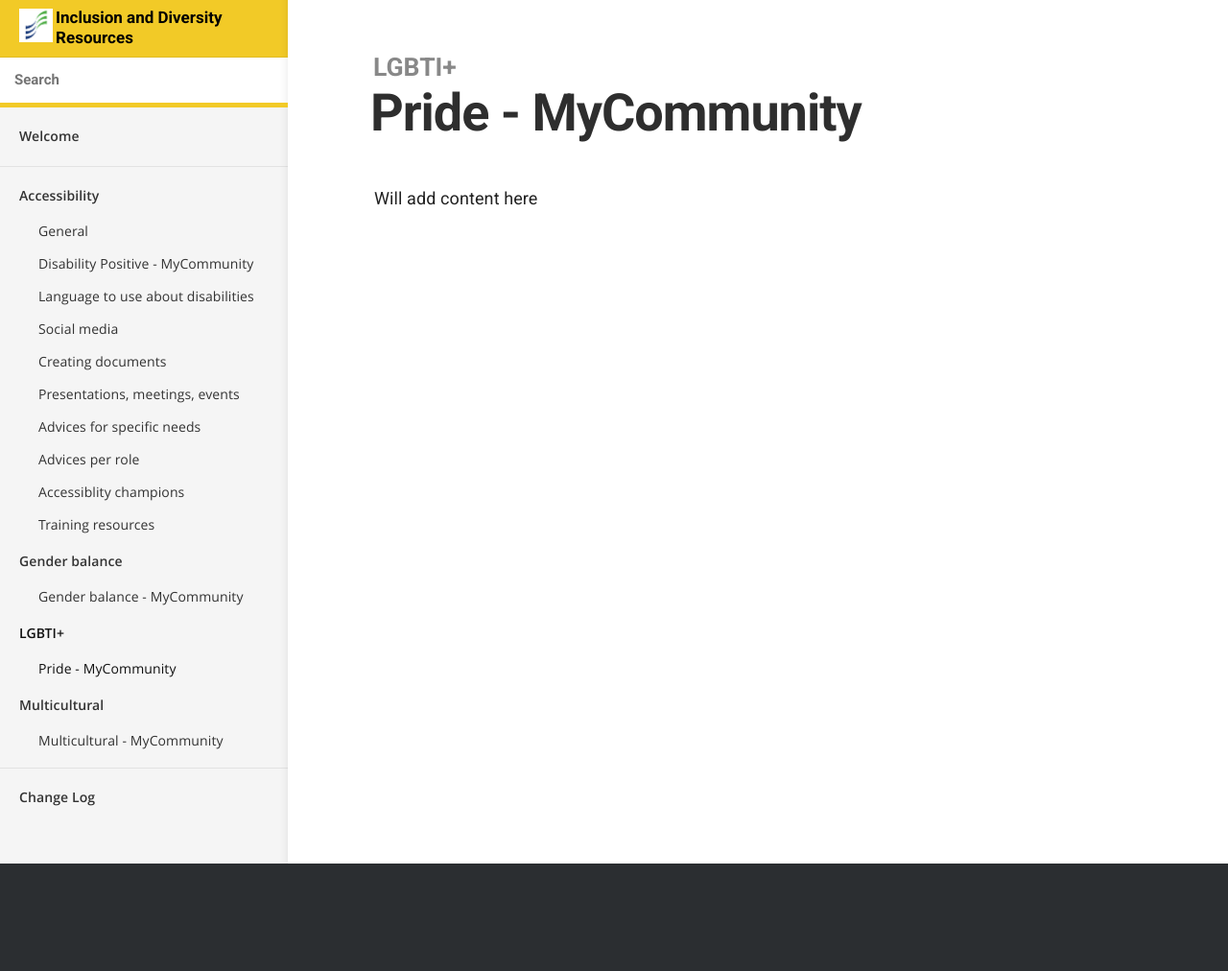
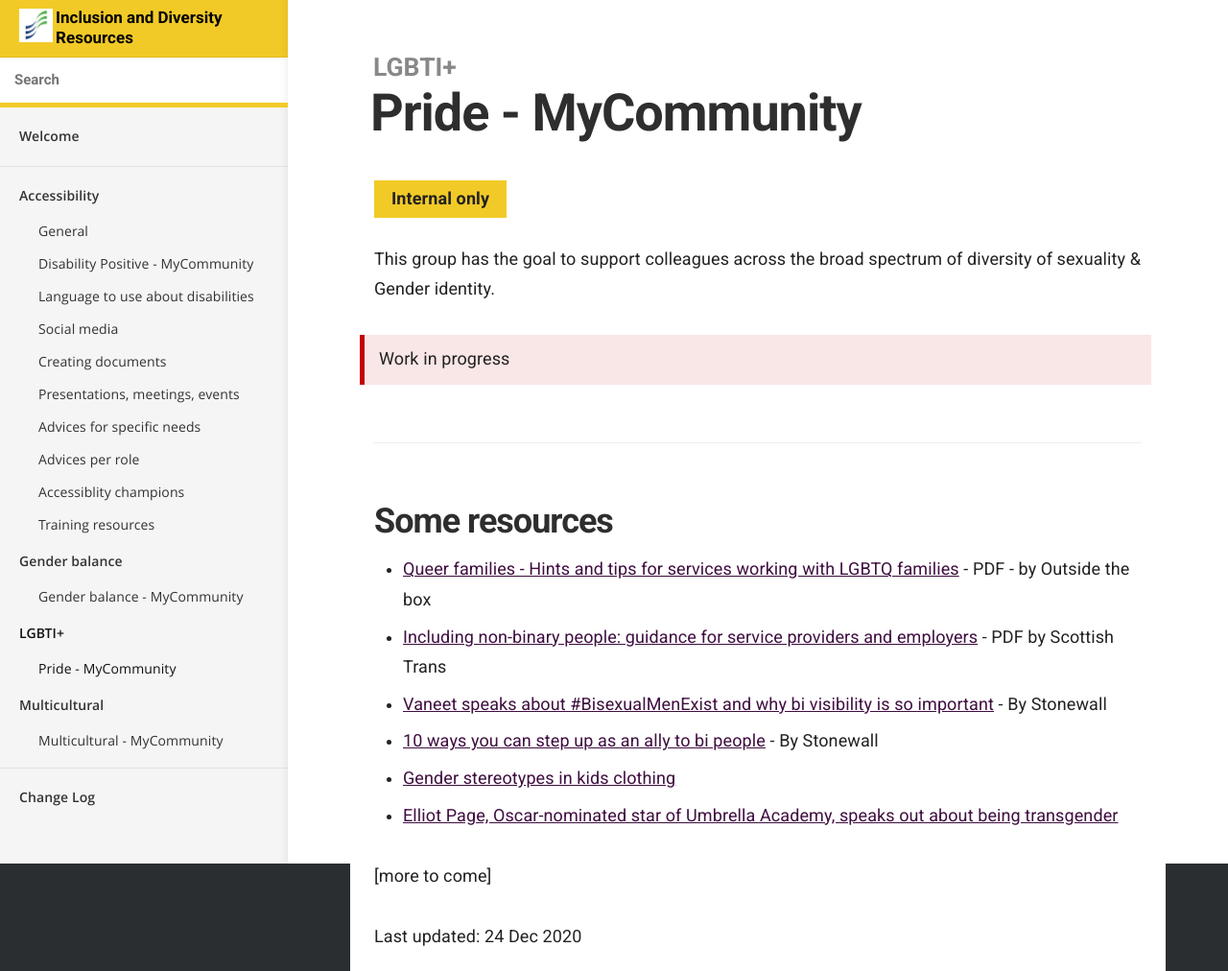
Before and after one commit to numbat70/inclusion2021, a Jekyll site: the page built from _docs/lgbti/pride.md, in a window 1280 px wide. Shown: the whole page at 96% size. Built offline with Jekyll 4.4.1, drawn with Linux system fonts in a browser that asks for light colours; before the commit the page ends 900 px from its top, so only the background shows below that.

Commit message:
SK - add a bit of content - improve format

```diff
--- a/_docs/lgbti/pride.md
+++ b/_docs/lgbti/pride.md
@@ -4,4 +4,23 @@ category: LGBTI+
 order: 1
 ---
 
-Will add content here
+<span class="tag">Internal only</span>
+
+This group has the goal to support colleagues across the broad spectrum of diversity of sexuality & Gender identity.
+
+<blockquote class="red">
+  <p>Work in progress</p>
+</blockquote>
+
+## Some resources
+- [Queer families - Hints and tips for services working with LGBTQ families](https://otbds.org/wp-content/uploads/2020/10/Advice-for-Services-working-with-LGBTQ-Families.pdf) - PDF - by Outside the box
+- [Including non-binary people: guidance for service providers and employers](https://www.scottishtrans.org/wp-content/uploads/2016/11/Non-binary-guidance.pdf) - PDF by Scottish Trans
+- [Vaneet speaks about #BisexualMenExist and why bi visibility is so important](https://www.stonewall.org.uk/about-us/news/vaneet-speaks-about-bisexualmenexist-and-why-bi-visibility-so-important) - By Stonewall
+- [10 ways you can step up as an ally to bi people](https://www.stonewall.org.uk/about-us/news/10-ways-you-can-step-ally-bi-people) - By Stonewall
+- [Gender stereotypes in kids clothing](https://mitraabrahams.co.uk/gender-stereotypes)
+- [Elliot Page, Oscar-nominated star of Umbrella Academy, speaks out about being transgender](https://www.glaad.org/blog/elliot-page-oscar-nominated-star-umbrella-academy-speaks-out-about-being-transgender)
+
+
+[more to come]
+
+<div>Last updated: {{site.time | date_to_string}}</div>
```
